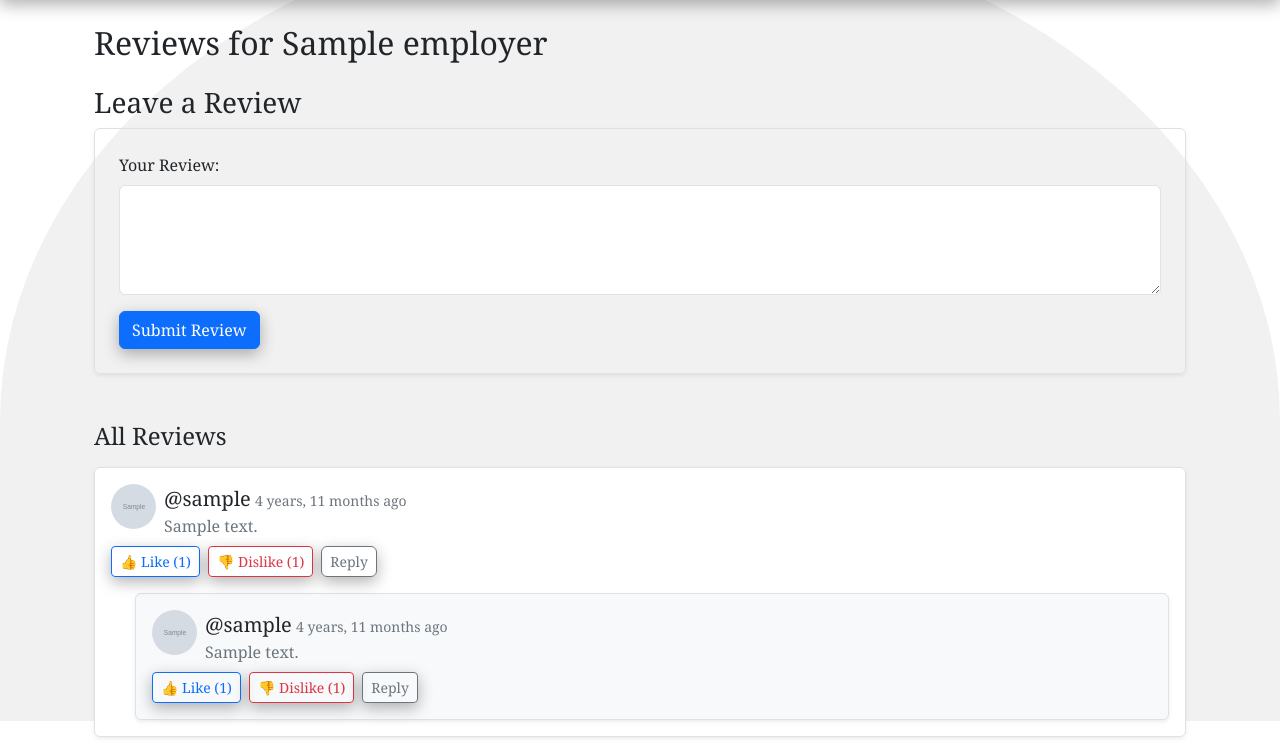
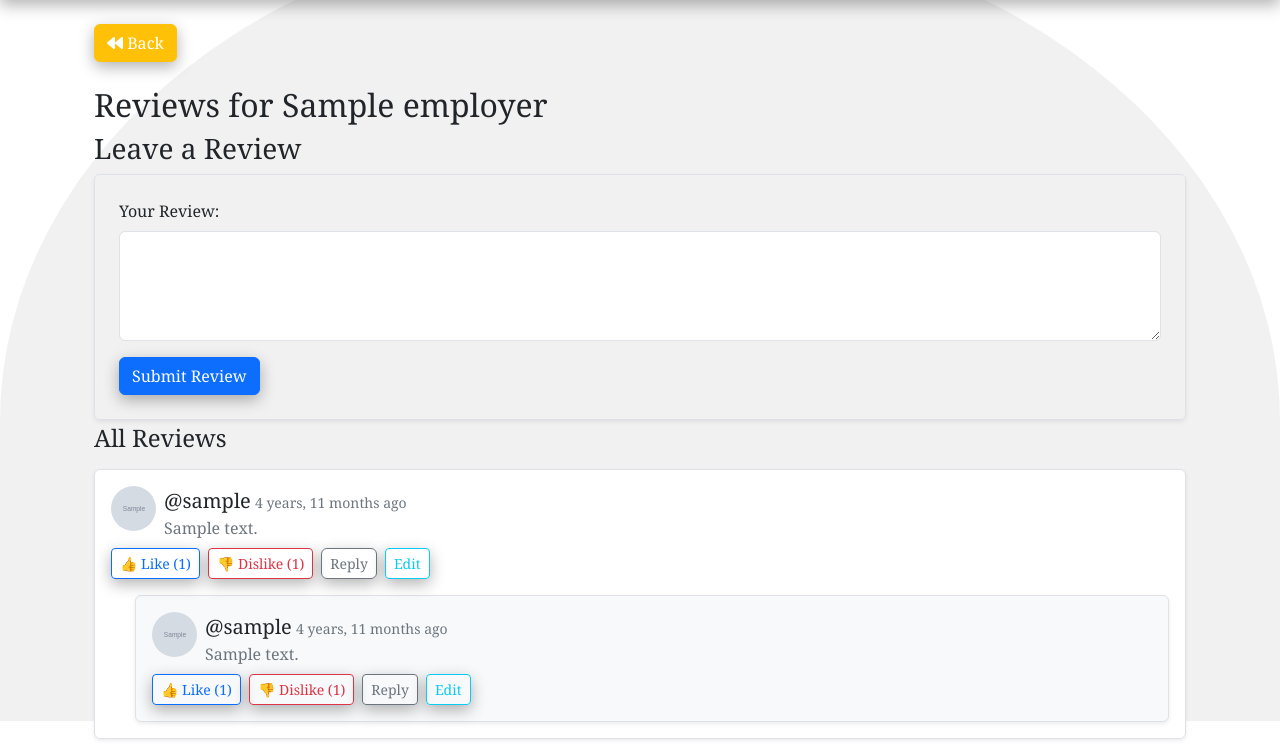
Before and after one commit to hariharen1996/jobsphere, a Django app: page /company_reviews/1/ in a window 1280 px wide. Shown: the part 79-834 px from the top of the page. Run offline with Django 5.2, Linux system fonts and the light colour scheme; a user stored in the database is signed in; tables that the repository leaves empty hold one stand-in row (values such as "Sample post"); grey boxes marked "Sample" are stand-in pictures; some libraries are stand-ins or nearby versions.

Commit message:
feat: add edit form to review, reply, nested reply
feat: implement functionality in company_reviews view and update ui

```diff
--- a/jobs/templates/jobs/company_reviews.html
+++ b/jobs/templates/jobs/company_reviews.html
@@ -4,10 +4,13 @@
 {% block content %}
 <main>
     <div class="container mt-4">
-        <h2>Reviews for {{ employer.company_name }}</h2>
+        <a href="{% url 'dashboard' %}" class="text-decoration-none">
+            <button class="btn btn-warning text-white"><i class="fas fa-backward"></i> Back</button>
+        </a>
+        <h2 class="mt-4">Reviews for {{ employer.company_name }}</h2>
 
         {% if user.user_type == 'Applicant' %}
-        <h3 class="mt-4">Leave a Review</h3>
+        <h3 class="mt-2">Leave a Review</h3>
         <form method="POST" class="border p-4 rounded shadow-sm">
             {% csrf_token %}
             <div class="mb-3">
@@ -18,7 +21,7 @@
         </form>
         {% endif %}
 
-        <div class="mt-5">
+        <div class="mt-1">
             <h4 class="mb-3">All Reviews</h4>
 
         {% if comments %}
@@ -52,6 +55,10 @@
                         <input type="hidden" name="review_id" value="{{ comment.id }}">
                     </form>
                     <button type="button" class="btn btn-sm btn-outline-secondary rounded reply-btn" data-id="{{ comment.id }}">Reply</button>
+
+                    {% if comment.applicant == user %}
+                    <button type="button" class="btn btn-sm btn-outline-info edit-review-btn" data-id="{{ comment.id }}">Edit</button>
+                    {% endif %}
                 </div>
 
                 <form method="POST" class="mt-3 d-none" id="reply-form-{{ comment.id }}">
@@ -65,6 +72,16 @@
                     <button type="submit" name="reply_comment" class="btn btn-sm btn-outline-secondary">Comment</button>
                 </form>
 
+                <form method="POST" class="mt-3 d-none" id="edit-form-{{ comment.id }}">
+                    {% csrf_token %}
+                    <input type="hidden" name="review_id" value="{{ comment.id }}">
+                    <div class="mb-3">
+                        <label for="content" class="form-label">Edit Your Review:</label>
+                        <textarea name="content" class="form-control" rows="4">{{ comment.content }}</textarea>
+                    </div>
+                    <button type="submit" name="edit_review" class="btn btn-sm btn-outline-success">Save Changes</button>
+                    <button type="button" class="btn btn-sm btn-outline-danger cancel-edit" data-id="{{ comment.id }}">Cancel</button>
+                </form>
 
                 <div class="ms-sm-4">
                     {% for reply in replies %}
@@ -105,6 +122,10 @@
                                         <input type="hidden" name="reply_id" value="{{ reply.id }}">
                                     </form>
                                     <button type="button" class="btn btn-sm btn-outline-secondary reply-btn" data-id="nested-{{ reply.id }}">Reply</button>
+
+                                    {% if reply.user == user %}
+                                    <button type="button" class="btn btn-sm btn-outline-info edit-reply-btn" data-id="{{ reply.id }}">Edit</button>
+                                    {% endif %}
                                 </div>
 
                                 <form method="POST" class="mt-3 d-none nested-reply-form-{{ reply.id }}" id="reply-form-nested-{{ reply.id }}">
@@ -118,6 +139,17 @@
                                     <button type="button" class="btn btn-sm btn-outline-danger text-decoration-none cancel-reply" data-id="nested-{{ reply.id }}">Cancel</button>
                                     <button type="submit" name="reply_comment" class="btn btn-sm btn-outline-secondary">Comment</button>
                                 </form>
+
+                                <form method="POST" class="mt-3 d-none" id="edit-nested-reply-form-{{ reply.id }}">
+                                    {% csrf_token %}
+                                    <input type="hidden" name="nested_reply_id" value="{{ reply.id }}">
+                                    <div class="mb-3">
+                                        <label for="content" class="form-label">Edit Your Nested Reply:</label>
+                                        <textarea name="content" class="form-control" rows="3">{{ reply.content }}</textarea>
+                                    </div>
+                                    <button type="submit" name="edit_nested_reply" class="btn btn-sm btn-outline-success">Save Changes</button>
+                                    <button type="button" class="btn btn-sm btn-outline-danger cancel-edit" data-id="nested-{{ reply.id }}">Cancel</button>
+                                </form>
                             </div>
                         {% endif %}
                     {% endfor %}
@@ -125,7 +157,7 @@
             </div>
             {% endfor %}
         {% else %}
-            No revews yet.
+            No reviews yet.
         {% endif %}
         </div>
     </div>
@@ -135,24 +167,48 @@
 {% block scripts %}
 <script>
     document.addEventListener('DOMContentLoaded', function () {
-       const replyBtns = document.querySelectorAll('.reply-btn');
+        const replyBtns = document.querySelectorAll('.reply-btn');
         const cancelBtns = document.querySelectorAll('.cancel-reply');
+        const editReviewBtns = document.querySelectorAll('.edit-review-btn');
+        const cancelEditBtns = document.querySelectorAll('.cancel-edit');
+        const editReplyBtns = document.querySelectorAll('.edit-reply-btn');
+        const editNestedReplyBtns = document.querySelectorAll('.edit-nested-reply-btn');
 
         replyBtns.forEach((btn) => {
             btn.addEventListener('click', function () {
                 let replyFormId = this.getAttribute('data-id');
                 let form = document.getElementById('reply-form-' + replyFormId);
+                form.classList.toggle('d-none');
+            });
+        });
 
-                form.classList.toggle('d-none');
+        editReplyBtns.forEach((btn) => {
+            btn.addEventListener('click', function () {
+                let replyId = this.getAttribute('data-id');
+                let editReplyForm = document.getElementById('edit-nested-reply-form-' + replyId);
+                editReplyForm.classList.toggle('d-none');
             });
         });
 
         cancelBtns.forEach((btn) => {
             btn.addEventListener('click', function () {
-                let replyFormId = this.getAttribute('data-id');
-                let form = document.getElementById('reply-form-' + replyFormId);
+                let form = this.closest('form');
+                form.classList.add('d-none');
+            });
+        });
 
-               form.classList.add('d-none');
+        editReviewBtns.forEach((btn) => {
+            btn.addEventListener('click', function () {
+                let commentId = this.getAttribute('data-id');
+                let editForm = document.getElementById('edit-form-' + commentId);
+                editForm.classList.toggle('d-none');
+            });
+        });
+
+        cancelEditBtns.forEach((btn) => {
+            btn.addEventListener('click', function () {
+                let form = this.closest('form');
+                form.classList.add('d-none');
             });
         });
     });
--- a/jobs/views.py
+++ b/jobs/views.py
@@ -573,6 +573,60 @@ def company_reviews(request, employer_id):
 
             review.save()
 
+        elif 'edit_review' in request.POST:
+            review_id = int(request.POST.get('review_id'))
+            content = request.POST.get('content')
+            review = get_object_or_404(Review,id=review_id)
+
+            if review.applicant != request.user:
+                messages.error(request,'You can only edit your own reviews!')
+                return redirect('company_reviews',employer_id=employer_id)
+
+            if not content:
+                messages.error(request,f"Review cannot be empty")
+                return redirect('company_reviews',employer_id=employer_id)
+
+            review.content = content
+            review.save()
+            messages.success(request,"You review has been updated!")
+            return redirect('company_reviews',employer_id=employer_id)
+
+        elif 'edit_reply' in request.POST:
+            reply_id = int(request.POST.get('reply_id'))
+            content = request.POST.get('content')
+            reply = get_object_or_404(Reply, id=reply_id)
+
+            if reply.user != request.user:
+                messages.error(request, 'You can only edit your own replies!')
+                return redirect('company_reviews', employer_id=employer_id)
+
+            if not content:
+                messages.error(request, 'Reply cannot be empty!')
+                return redirect('company_reviews', employer_id=employer_id)
+
+            reply.content = content
+            reply.save()
+            messages.success(request, 'Your reply has been updated!')
+            return redirect('company_reviews', employer_id=employer_id)
+
+        elif 'edit_nested_reply' in request.POST:
+            nested_reply_id = int(request.POST.get('nested_reply_id'))
+            content = request.POST.get('content')
+            nested_reply = get_object_or_404(Reply, id=nested_reply_id)
+
+            if nested_reply.user != request.user:
+                messages.error(request, 'You can only edit your own nested replies!')
+                return redirect('company_reviews', employer_id=employer_id)
+
+            if not content:
+                messages.error(request, 'Reply cannot be empty!')
+                return redirect('company_reviews', employer_id=employer_id)
+
+            nested_reply.content = content
+            nested_reply.save()
+            messages.success(request, 'Your nested reply has been updated!')
+            return redirect('company_reviews', employer_id=employer_id)
+
     context = {
         'employer': employer,
         'comments': comments,
```
